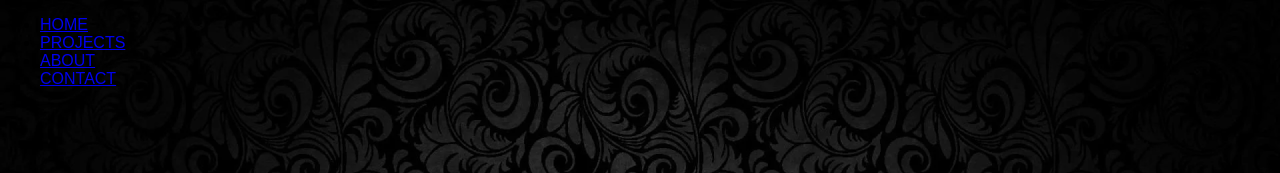
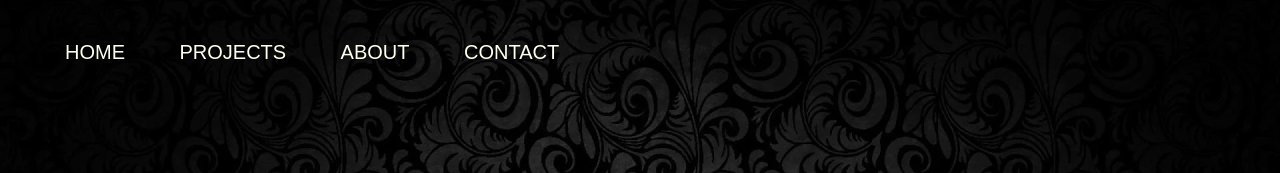
Before and after one commit to Dhyder/My_Portfolio, a plain HTML site: page index.html in a window 1280 px wide. Shown: the top 173 px of the page. Drawn offline with Linux system fonts and the light colour scheme.

Commit message:
css update navbar styling

```diff
--- a/style.css
+++ b/style.css
@@ -494,3 +494,17 @@ h5{
     font-family: -apple-system, BlinkMacSystemFont, 'Segoe UI', Roboto, Oxygen, Ubuntu, Cantarell, 'Open Sans', 'Helvetica Neue', sans-serif;
     transform: translate(-50%,-50%);
   }
+  #psMenu li{
+	list-style: none;
+	display: inline-block;
+	margin: 25px;
+	position: relative;
+}
+#psMenu li a{
+	color: ivory;
+	font-size: 20px;
+	text-decoration: none;
+}
+html{
+	scroll-behavior: smooth;
+}
```
